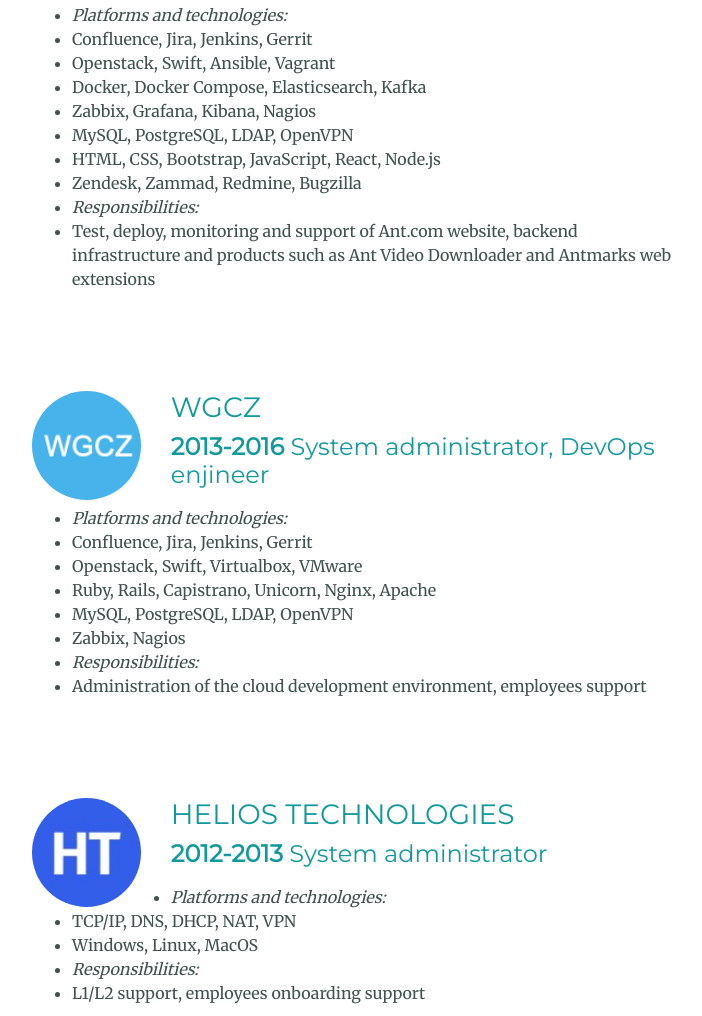
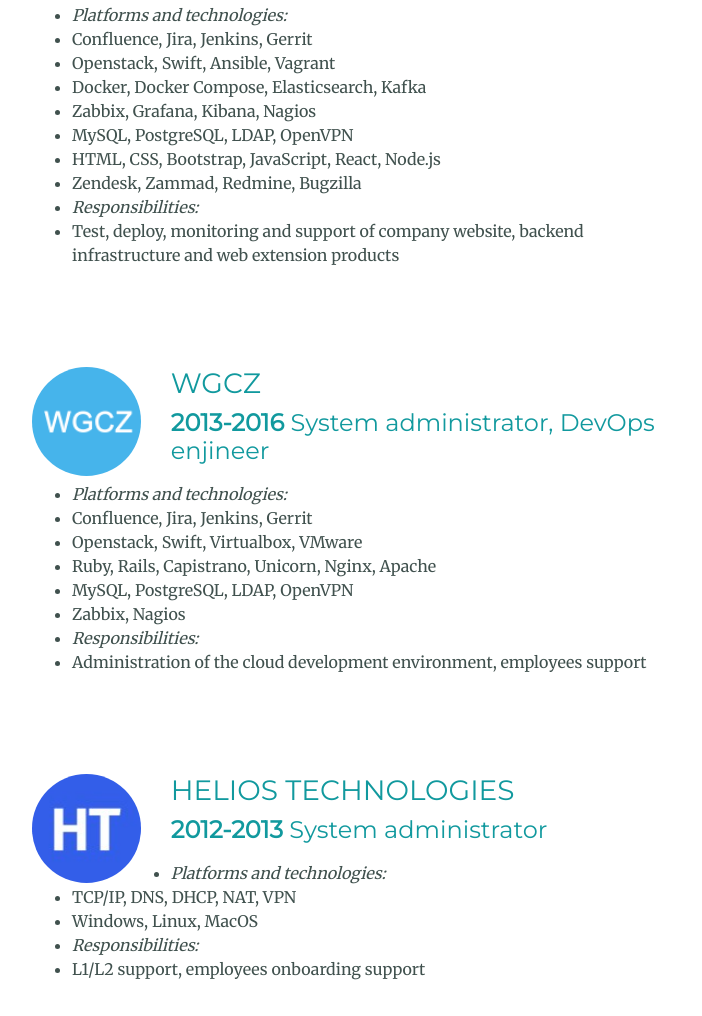
Before and after one commit to enemydoa/mysite, a plain HTML site: page index.html in a window 1280 px wide. Shown: the part 1199-2215 px from the top of the page, without its empty margins (288-990 px from the left). Drawn offline with nearby package versions, Linux system fonts and the light colour scheme.

Commit message:
Edit responsibilities

```diff
--- a/index.html
+++ b/index.html
@@ -75,8 +75,8 @@
                     <li>HTML, CSS, Bootstrap, JavaScript, React, Node.js</li>
                     <li>Zendesk, Zammad, Redmine, Bugzilla</li>
                     <li><i>Responsibilities:</i></li>
-                    <li>Test, deploy, monitoring and support of Ant.com website, backend infrastructure
-                        and products such as Ant Video Downloader and Antmarks web extensions</li>
+                    <li>Test, deploy, monitoring and support of company website, backend infrastructure
+                        and web extension products</li>
                 </ul>
                 </p>
             </div>
```
